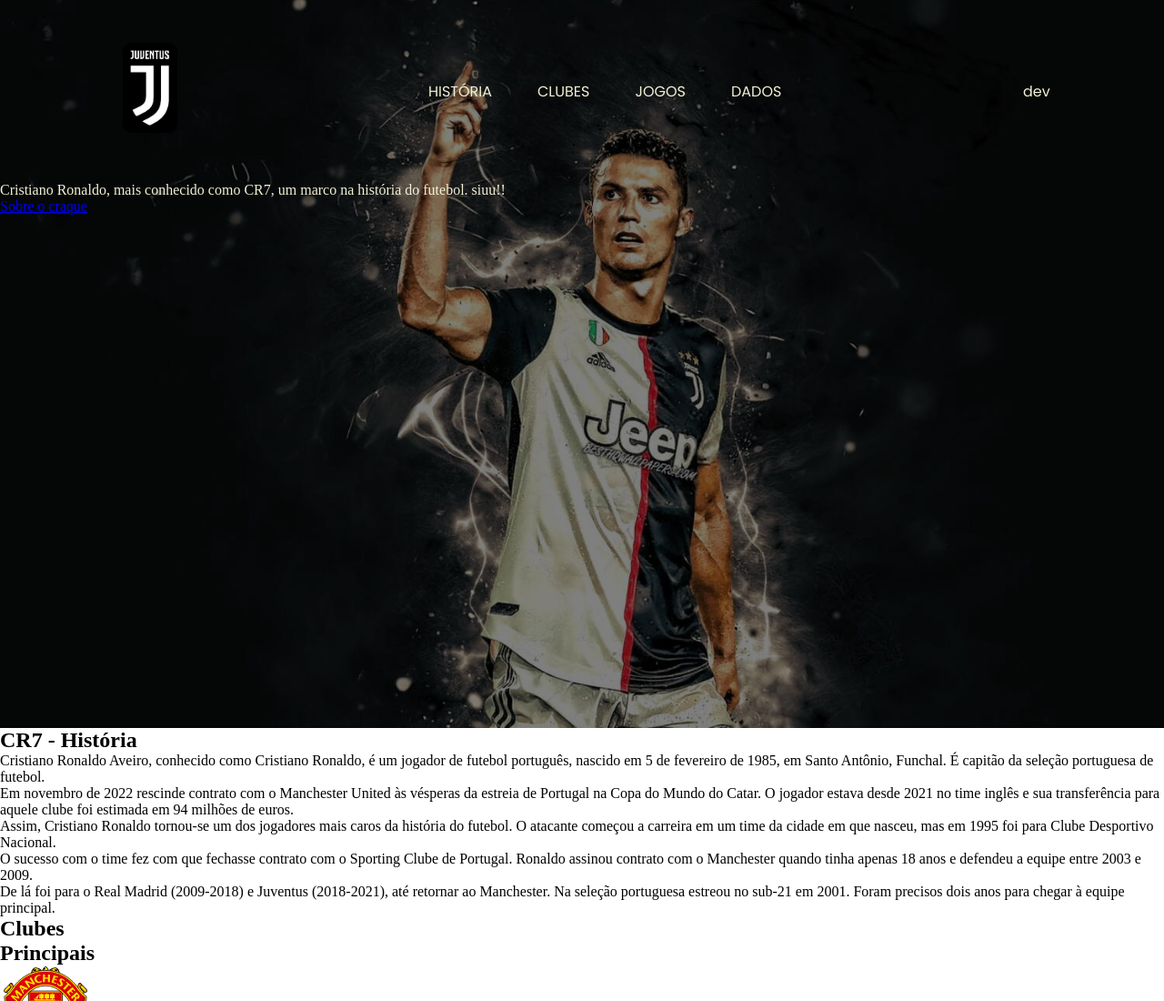
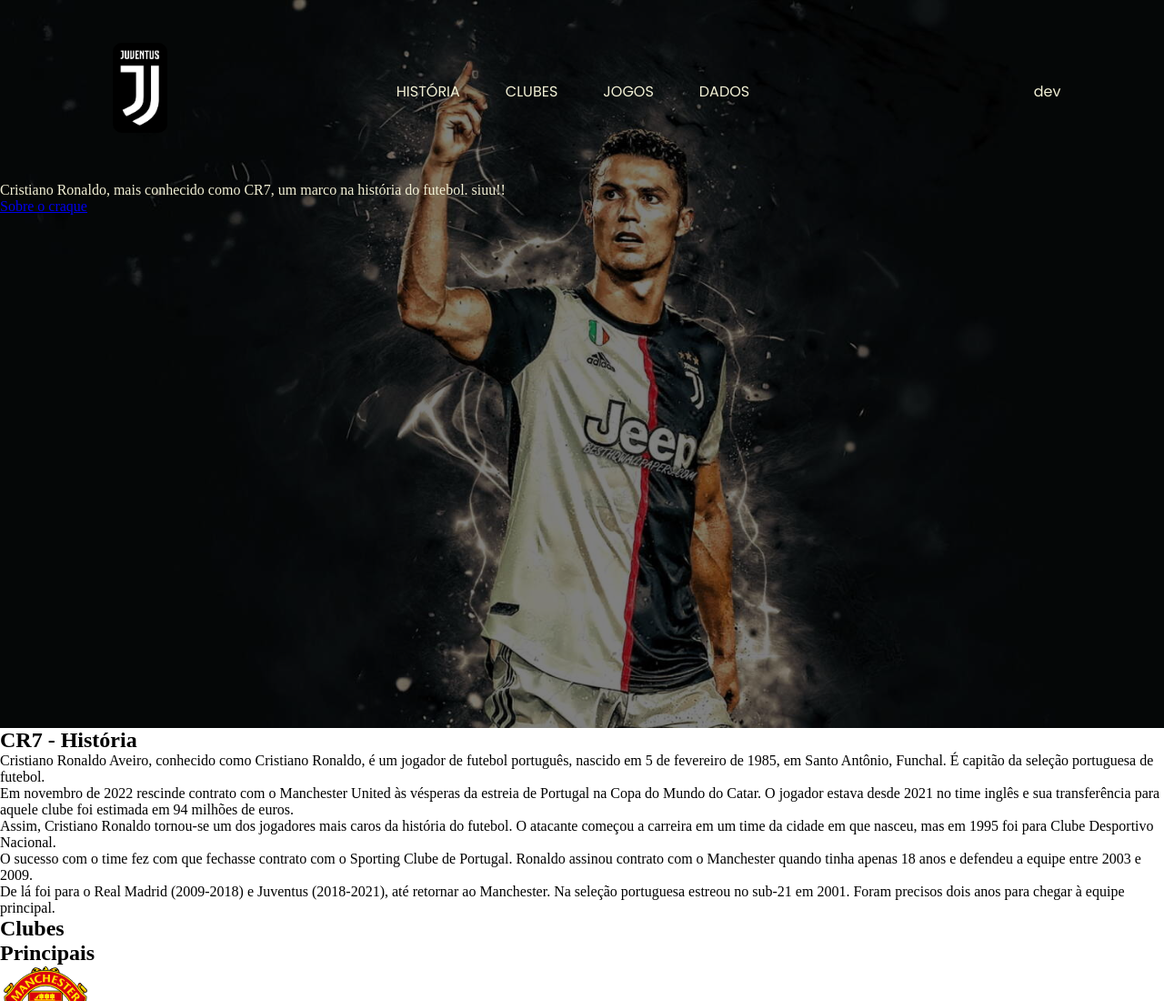
Before and after one commit to WillianOL/CR7-page, a plain HTML site: page index.html in a window 1280 px wide. Shown: the top 1100 px of the page at 91% size. Drawn offline with Linux system fonts and the light colour scheme.

Commit message:
atualizações

```diff
--- a/index.html
+++ b/index.html
@@ -21,7 +21,9 @@
                     <li><a href="#dados">Dados</a></li>
                 </ul>
             </nav>
-                <a href="https://github.com/WillianOL" target="_blank" class="devBtn">dev</a>
+            <div class="DevBtn">
+                <a href="https://github.com/WillianOL" target="_blank">dev</a>
+            </div>
         </header>
 
         <div class="bannerMessege">
--- a/styles/index.css
+++ b/styles/index.css
@@ -41,7 +41,6 @@ img{
 
 .header a{
     text-decoration: none;
-    color: var(--corWhite);
 }
 
 .logo img{
@@ -59,6 +58,7 @@ img{
     text-transform: uppercase;
     padding: 10px 15px 7px 15px;
     position: relative;
+    color: var(--corWhite);
 }
 
 .navegationBtns li a::before{
@@ -75,3 +75,12 @@ img{
 .navegationBtns li a:hover::before{
     width: 100%;
 }
+
+.DevBtn{
+    width: 100px;
+    text-align: right;
+}
+
+.DevBtn a {
+    color: var(--corWhite);
+}
```
